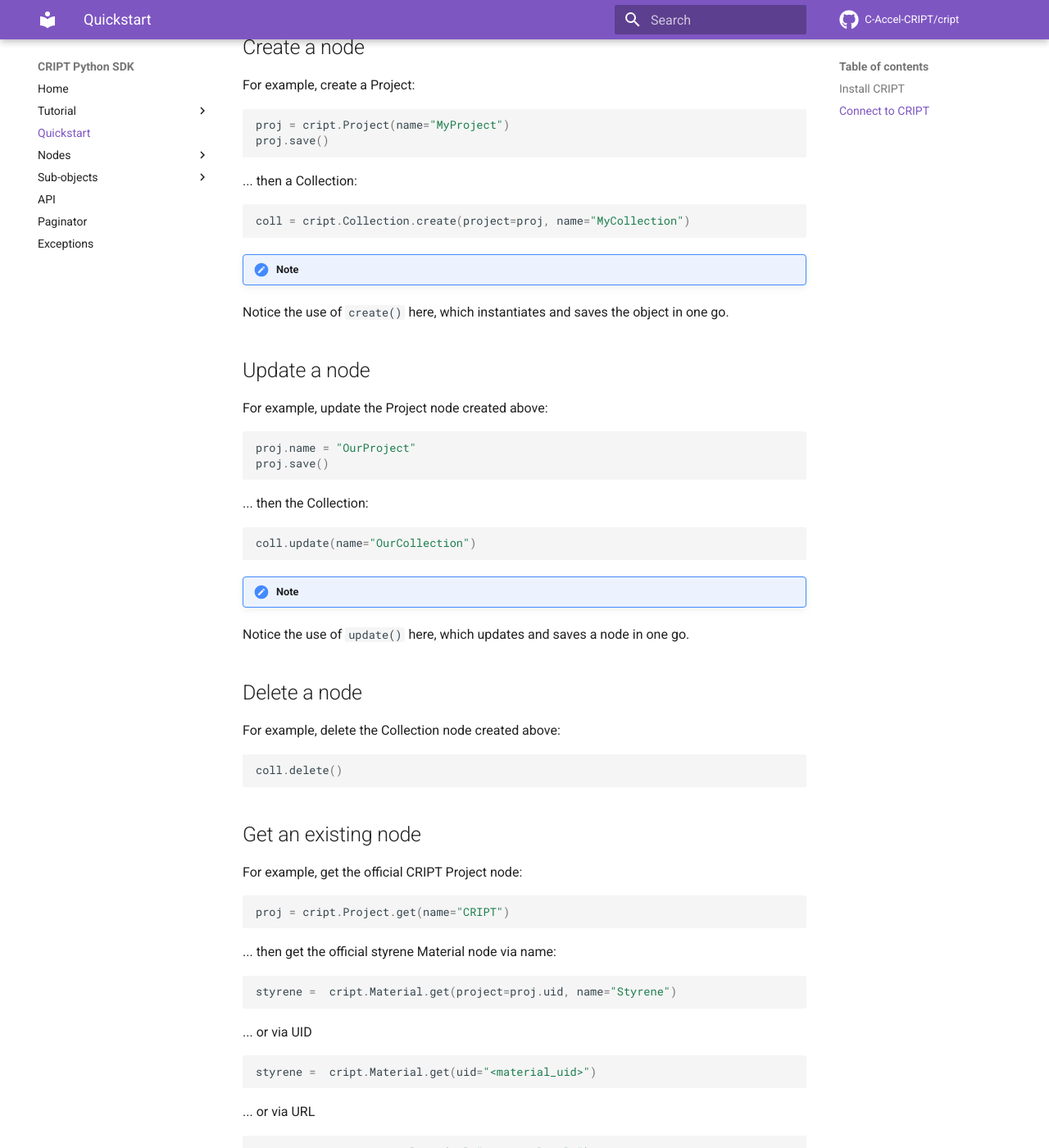
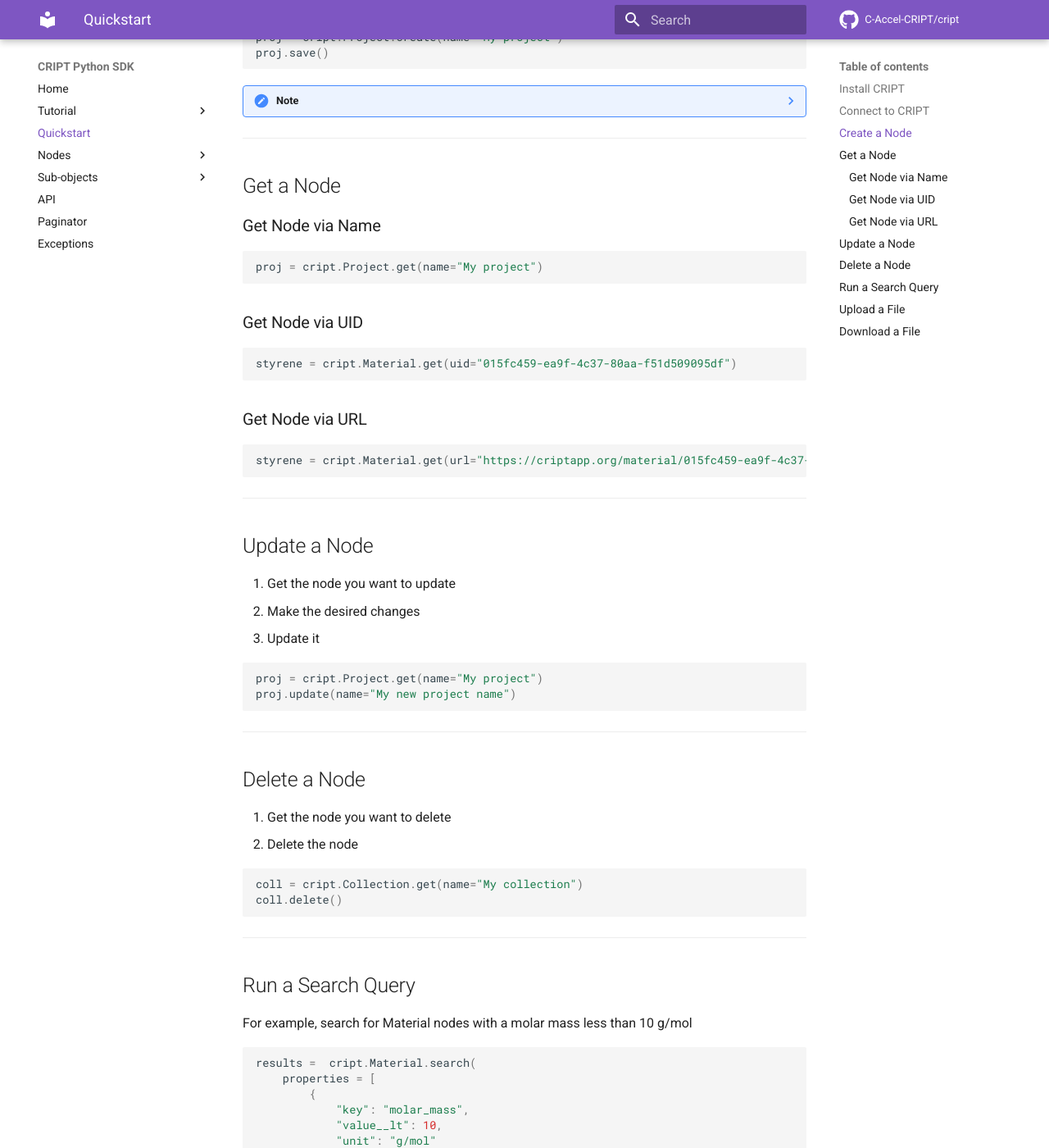
Before and after one commit to C-Accel-CRIPT/sdk-archive, an MkDocs documentation site: the page built from docs/quickstart.md, in a window 1280 px wide and 1400 px high, scrolled down 808 px. Shown: the whole window at 82% size. Built offline with MkDocs 1.6.1 and Material for MkDocs 9.7.7, drawn with Linux system fonts in a browser that asks for light colours; comment, search, counter and statistics services are not loaded; some of the changed text lies outside the part shown.

Commit message:
finished off quickstart.md
this should be a very good first draft

````diff
--- a/docs/quickstart.md
+++ b/docs/quickstart.md
@@ -1,9 +1,9 @@
 # Crash Course
 
 ## Install CRIPT
-Install the [latest version of CRIPT](https://pypi.org/project/cript/)
+Install <a href="https://pypi.org/project/cript/" target="_blank">CRIPT</a>
    ```bash
-    pip install -U cript
+    pip install cript
    ```
 ---
 
@@ -14,94 +14,77 @@ Install the [latest version of CRIPT](https://pypi.org/project/cript/)
 ``` py
 import cript
 
-host = "<endpoint_hostname>"  # e.g., criptapp.org
-token = "<your_api_token>"
+host = "criptapp.org"  # or any host
+token = "<Your API Token>" # eg. token = "Token 4abc478b25e30766652f76103b978349c4c4b214"
 cript.API(host, token)
 ```
 
-!!! note
-Your API token can be found in the UI under Account Settings.
+!!! info
+    Your API token can be found in the <a href="https://criptapp.org/security/" target="_blank">Security Settings</a> under the profile icon dropdown on the top right
 
 ---
 
-# Example Tasks
+## Create a Node
 
-## Create a node
-
-For example, create a Project:
-
-``` py
-proj = cript.Project(name="MyProject")
+``` python
+proj = cript.Project.create(name="My project")
 proj.save()
 ```
 
-... then a Collection:
+??? note
+    `.create()` instantiates and saves the object in one go
+
+---
+## Get a Node
+
+### Get Node via Name
+```python
+proj = cript.Project.get(name="My project")
+```
+
+### Get Node via UID
+```python
+styrene = cript.Material.get(uid="015fc459-ea9f-4c37-80aa-f51d509095df")
+```
+
+### Get Node via URL
+```python
+styrene = cript.Material.get(url="https://criptapp.org/material/015fc459-ea9f-4c37-80aa-f51d509095df/")
+```
+
+
+---
+
+## Update a Node
+
+1. Get the node you want to update
+2. Make the desired changes
+3. Update it
+
+```python
+proj = cript.Project.get(name="My project")
+proj.update(name="My new project name")
+```
+
+---
+
+## Delete a Node
+1. Get the node you want to delete
+2. Delete the node
 
 ``` py
-coll = cript.Collection.create(project=proj, name="MyCollection")
-```
-
-!!! note
-Notice the use of `create()` here, which instantiates and saves the object in one go.
-
-## Update a node
-
-For example, update the Project node created above:
-
-``` py
-proj.name = "OurProject"
-proj.save()
-```
-
-... then the Collection:
-
-```python
-coll.update(name="OurCollection")
-```
-
-!!! note
-Notice the use of `update()` here, which updates and saves a node in one go.
-
-## Delete a node
-
-For example, delete the Collection node created above:
-
-``` py
+coll = cript.Collection.get(name="My collection")
 coll.delete()
 ```
 
-## Get an existing node
+---
 
-For example, get the official CRIPT Project node:
+## Run a Search Query
+
+For example, search for Material nodes with a molar mass less than 10 g/mol
 
 ``` py
-proj = cript.Project.get(name="CRIPT")
-```
-
-... then get the official styrene Material node via name:
-
-``` py
-styrene =  cript.Material.get(project=proj.uid, name="Styrene")
-```
-
-... or via UID
-
-``` py
-styrene =  cript.Material.get(uid="<material_uid>")
-```
-
-... or via URL
-
-```python
-styrene = cript.Material.get(url="<material_url>")
-```
-
-## Run a search query
-
-For example, search for Material nodes with a molar mass less than 10 g/mol:
-
-``` py
-res =  cript.Material.search(
+results =  cript.Material.search(
     properties = [
         {
             "key": "molar_mass",
@@ -112,40 +95,46 @@ res =  cript.Material.search(
 )
 ```
 
-... then paginate through the results.
+??? Info "Pagination"
+    Then you can paginate through the results
 
-``` py
-res.json()              # View the raw JSON for the query
-res.objects()           # Generate objects for the current page
-res.next_page()         # Flip to the next page
-res.previous_page()     # Flip to the previous page
-```
+    ``` python
+    res.json()              # View the raw JSON for the query
+    res.objects()           # Generate objects for the current page
+    res.next_page()         # Flip to the next page
+    res.previous_page()     # Flip to the previous page
+    ```
 
-## Upload a file
+---
 
-First, you'll need a Project and Data node:
+## Upload a File
 
-``` py
-proj = cript.Project.get(uid="<project_uid>")
-data = cript.Data.get(uid="<data_uid>")
-```
+1. Create a <a href="../node/project" target="_blank">Project</a> node
+2. Create a <a href="../node/data" target="_blank">Data</a> node
+3. Create a <a href="../node/data" target="_blank">File</a> node
+    1. Specify the path of the local file on your computer that you want to upload to CRIPT
 
-Next, create a File node that points to your local file:
-
-``` py
+``` python
 path = "path/to/local/file"
-f = cript.File(project=proj, source=path)
+file = cript.File(project=proj, source=path)
 file.save()
 ```
 
-## Download a file
+---
 
-For example, download the file you uploaded above.
+## Download a File
 
-``` py
+1. Create a Create a <a href="../node/data" target="_blank">File</a> nod
+    1. Specify the source you want to download from
+2. Specify the path you want the file to be downloaded to on your computer
+3. Download the file from CRIPT
+
+<!-- TODO what is "path" is that the path you want to download from within CRIPT? -->
+``` python
+file = cript.File(project=proj, source=path)
 path = "path/to/local/file"
-f.download_file(path=path)
+file.download_file(path=path)
 ```
 
-!!! note
-The default path for a download is your current directory.
+!!! info "Default Path"
+    The default path for a download is your current directory
````
